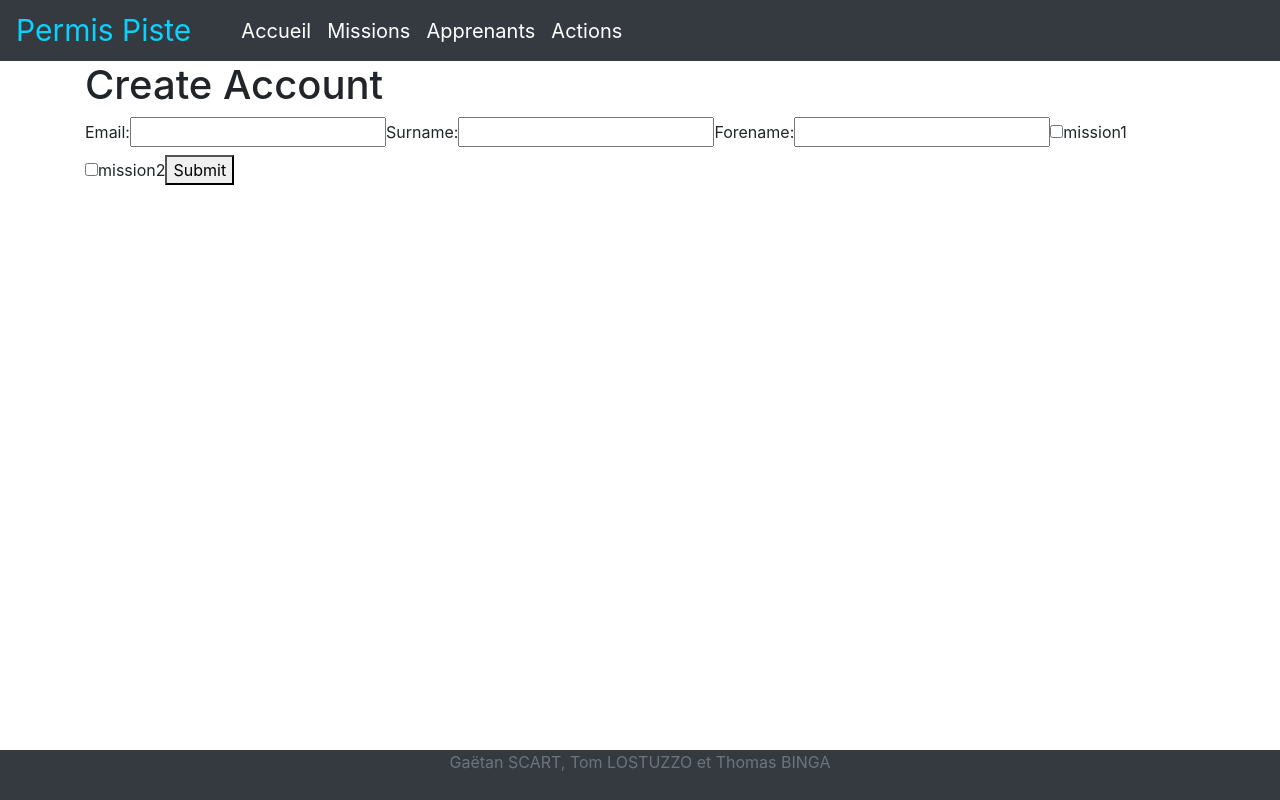
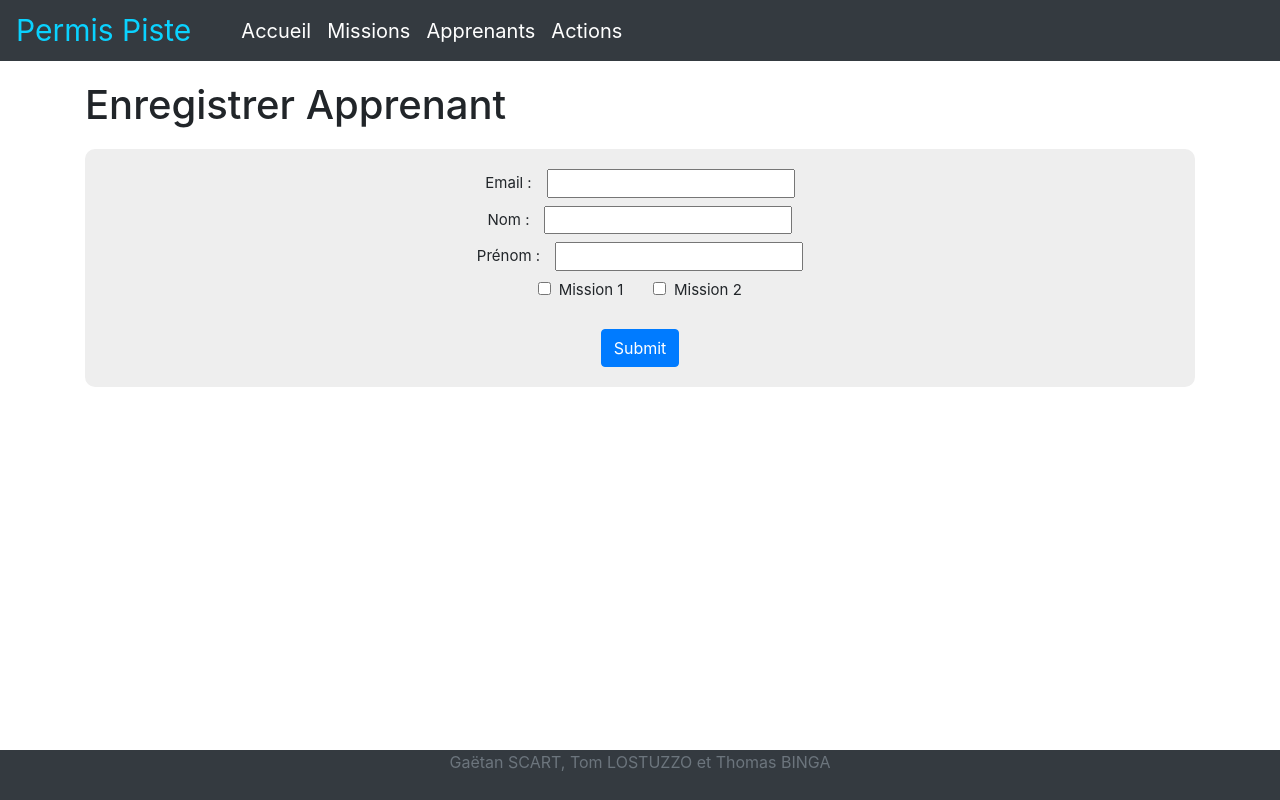
Before and after one commit to thomas-binga/ProjetPiste, a React (Create React App) app in the folder front/: page /inscription in a window 1280 px wide. Built offline with nearby package versions, Linux system fonts and the light colour scheme.

Commit message:
Updated Accueil.js, Inscription.js and UserService.js Updated projetpermis1.sql

```diff
--- a/front/src/components/Accueil.js
+++ b/front/src/components/Accueil.js
@@ -2,7 +2,7 @@ import React from 'react';
 
 const pStyle = {fontSize: "15px", margin: "0px 0px 0px 50px"};
 
-const actualDate = new Date();
+const currentDate = new Date();
 
 const Accueil = () => {
 
@@ -20,8 +20,8 @@ const Accueil = () => {
                 <div style={{width: "50%"}}>
                     <h2 style={{fontSize: "25px", marginBottom: "20px"}}>Bienvenue dans l'application Permis Piste !</h2>
                     <p style={pStyle}>
-                        Nous sommes le {actualDate.getDate() + " " + actualDate.toLocaleString("default", {month: "long"}) + " " + actualDate.getFullYear()}.
-                        Il est {actualDate.getHours() + "h" + actualDate.getMinutes() + "."}
+                        Nous sommes le {currentDate.getDate() + " " + currentDate.toLocaleString("default", {month: "long"}) + " " + currentDate.getFullYear()}.
+                        Il est {currentDate.getHours() + "h" + ("0" + currentDate.getMinutes()).slice(-2) + "."}
                     </p>
                     <br/>
                     <p style={pStyle}>Cette application vous permettra de suivre pas à pas tous les apprentissages.</p>
@@ -29,7 +29,7 @@ const Accueil = () => {
                     <br/>
                     <p style={pStyle}>Pour commencer, vous pouvez :</p>
                     <ol>
-                        <li style={pStyle}><a href="">Enregistrer un apprenant</a></li>
+                        <li style={pStyle}><a href="/inscription">Enregistrer un apprenant</a></li>
                         <li style={pStyle}><a href="">Inscrire un apprenant à des actions</a></li>
                         <li style={pStyle}><a href="">Accéder à la liste des missions</a></li>
                     </ol>
--- a/front/src/components/Inscription.js
+++ b/front/src/components/Inscription.js
@@ -1,26 +1,42 @@
-import React from 'react';
+import React, {useState} from 'react';
+import UserService from "../services/UserService";
 
 export default function App() {
-    const [email, setEmail] = React.useState("");
-    const [surname, setSurname] = React.useState("");
-    const [forename, setForename] = React.useState("");
-    const [missionList, setMissionList] = React.useState({mission1 : false, mission2 : false});
+
+    const userService = UserService;
+
+    const [email, setEmail] = useState("");
+    const [surname, setSurname] = useState("");
+    const [forename, setForename] = useState("");
+    const [missions, setMissions] = useState({mission1 : false, mission2 : false});
+    const [errorVisibility, setErrorVisibility] = useState(false);
 
     const handleSubmit = (event) => {
-        console.log({email, forename, surname, missionList})
-
-        const user = {surname,forename,email}
-
-
         event.preventDefault();
+        if (missions.mission1 || missions.mission2) {
+            setErrorVisibility(false);
+            console.log({email, forename, surname, missions});
+            console.log(userService.createUser({surname, forename, email}));
+        } else {
+            setErrorVisibility(true);
+        }
     }
 
     return (
-        <form onSubmit={handleSubmit}>
-            <h1>Create Account</h1>
-
+        <div>
+            <h1 style={{fontSize: "40px", margin: "20px 0px"}}>Enregistrer Apprenant</h1>
+            <form
+                onSubmit={handleSubmit}
+                style={{
+                    backgroundColor: "#eeeeee",
+                    borderRadius: "10px",
+                    border: "20px solid #eeeeee",
+                    fontSize: "15px",
+                    textAlign: "center"
+                }}
+            >
                 <label>
-                Email:
+                    Email :&emsp;
                     <input
                         name="email"
                         type="email"
@@ -28,10 +44,9 @@ export default function App() {
                         onChange={e => setEmail(e.target.value)}
                         required/>
                 </label>
-
-
+                <br/>
                 <label>
-                Surname:
+                    Nom :&emsp;
                     <input
                         name="surname"
                         value={surname}
@@ -39,9 +54,9 @@ export default function App() {
                         required>
                     </input>
                 </label>
-
+                <br/>
                 <label>
-                Forename:
+                    Prénom :&emsp;
                     <input
                         name="forename"
                         value={forename}
@@ -49,30 +64,28 @@ export default function App() {
                         required>
                     </input>
                 </label>
-
-
+                <br/>
                 <label>
                     <input
                         name="mission1"
                         type="checkbox"
-                    onChange={() => setMissionList((prev) => ({...prev, mission1:true}))
-                    }
-                    required />
-                mission1
+                        onChange={() => setMissions((prev) => ({...prev, mission1: !missions.mission1}))}
+                    />
+                    &ensp;Mission 1
                 </label>
-
+                &emsp;&emsp;
                 <label>
                     <input
                         name="mission2"
                         type="checkbox"
-                    onChange={() => setMissionList((prev) => ({...prev, mission2:true}))
-                    }
-                    required />
-                mission2
+                        onChange={() => setMissions(prev => ({...prev, mission2: !missions.mission2}))}
+                    />
+                    &ensp;Mission 2
                 </label>
-
-
-            <button>Submit</button>
+                {errorVisibility && <div style={{color: "red"}}>Vous devez cocher au moins une mission.</div>}
+                <br/>
+                <button className="btn btn-primary" style={{marginTop: "20px"}}>Submit</button>
             </form>
+        </div>
     );
 }
```
Also changed, not shown: front/src/services/UserService.js (+5 -5 lines), 1 other file (tests, documents, lock files or other folders). Lines whose indentation alone changed are shown as unchanged.
